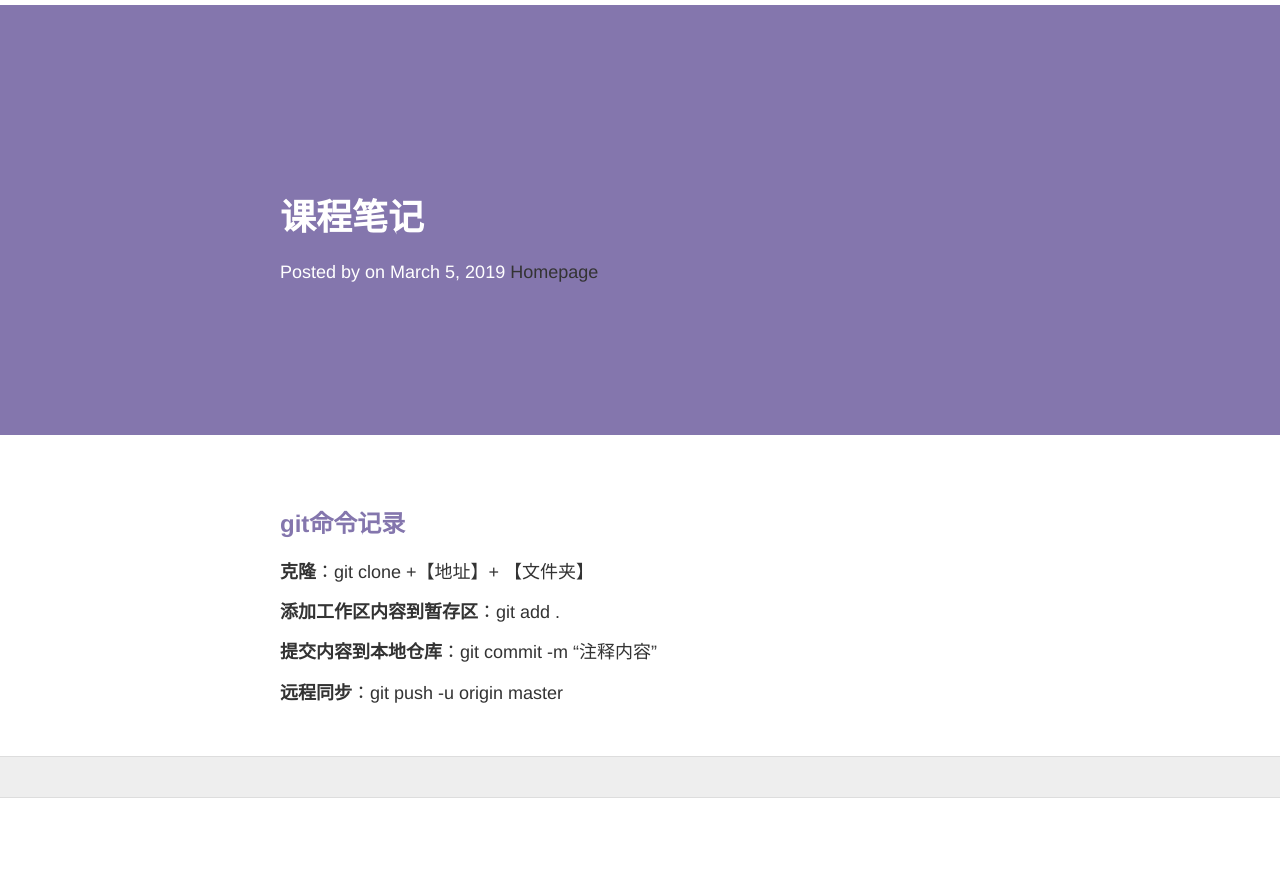
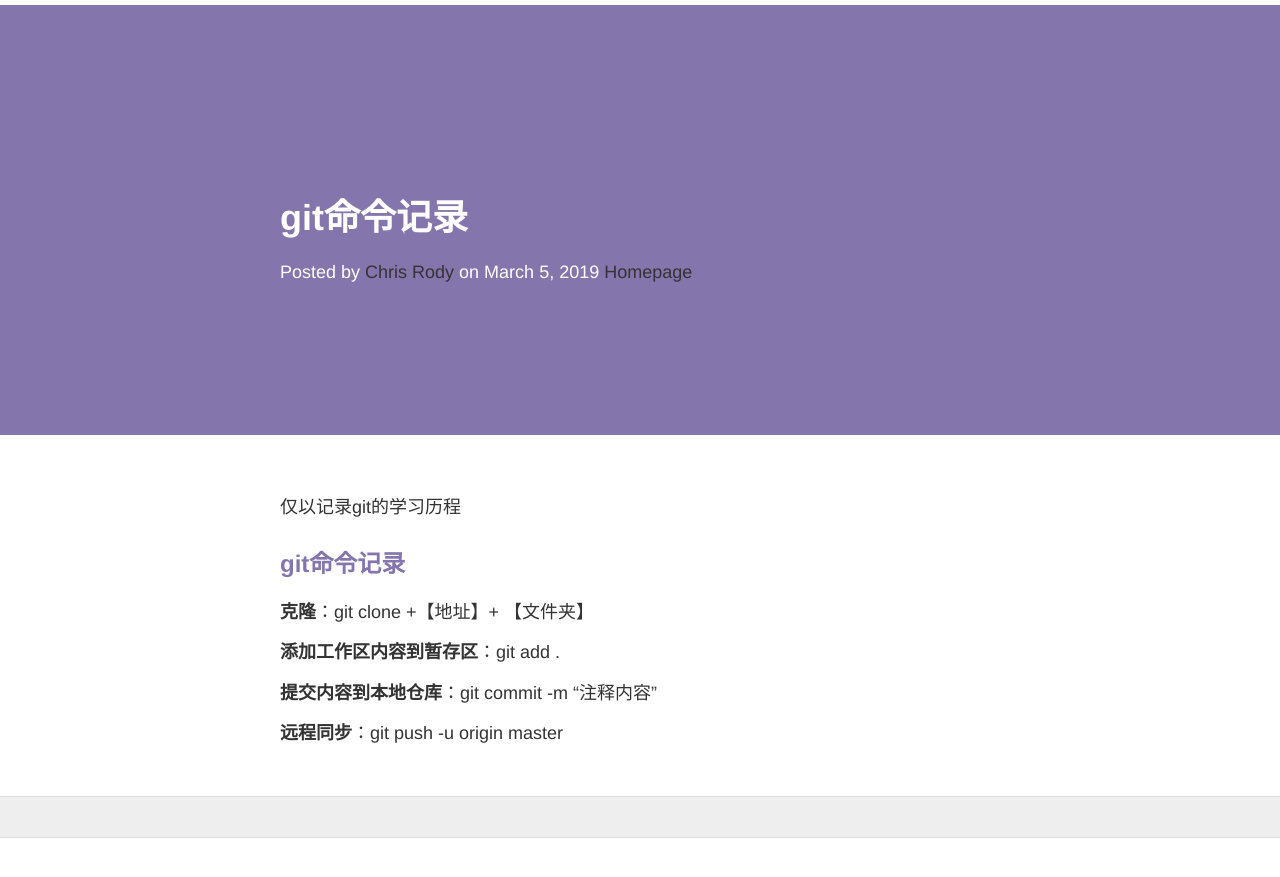
Before and after one commit to rodyyyy/rodyyyy.github.io, a Jekyll site: the page built from _posts/2019-03-05-课程笔记.md, in a window 1280 px wide. Shown: the top 877 px of the page. Built offline with Jekyll 4.4.1, drawn with Linux system fonts in a browser that asks for light colours; nearby versions of some CDN libraries; our own code applies the rules of GitHub Pages for plain Markdown files.

Commit message:
context change

```diff
--- a/_posts/2019-03-05-课程笔记.md
+++ b/_posts/2019-03-05-课程笔记.md
@@ -1,3 +1,11 @@
+---
+layout: post
+title: git命令记录
+author: Chris Rody
+---
+
+仅以记录git的学习历程
+
 ##  git命令记录
 
 **克隆**：git clone +【地址】+ 【文件夹】
```
